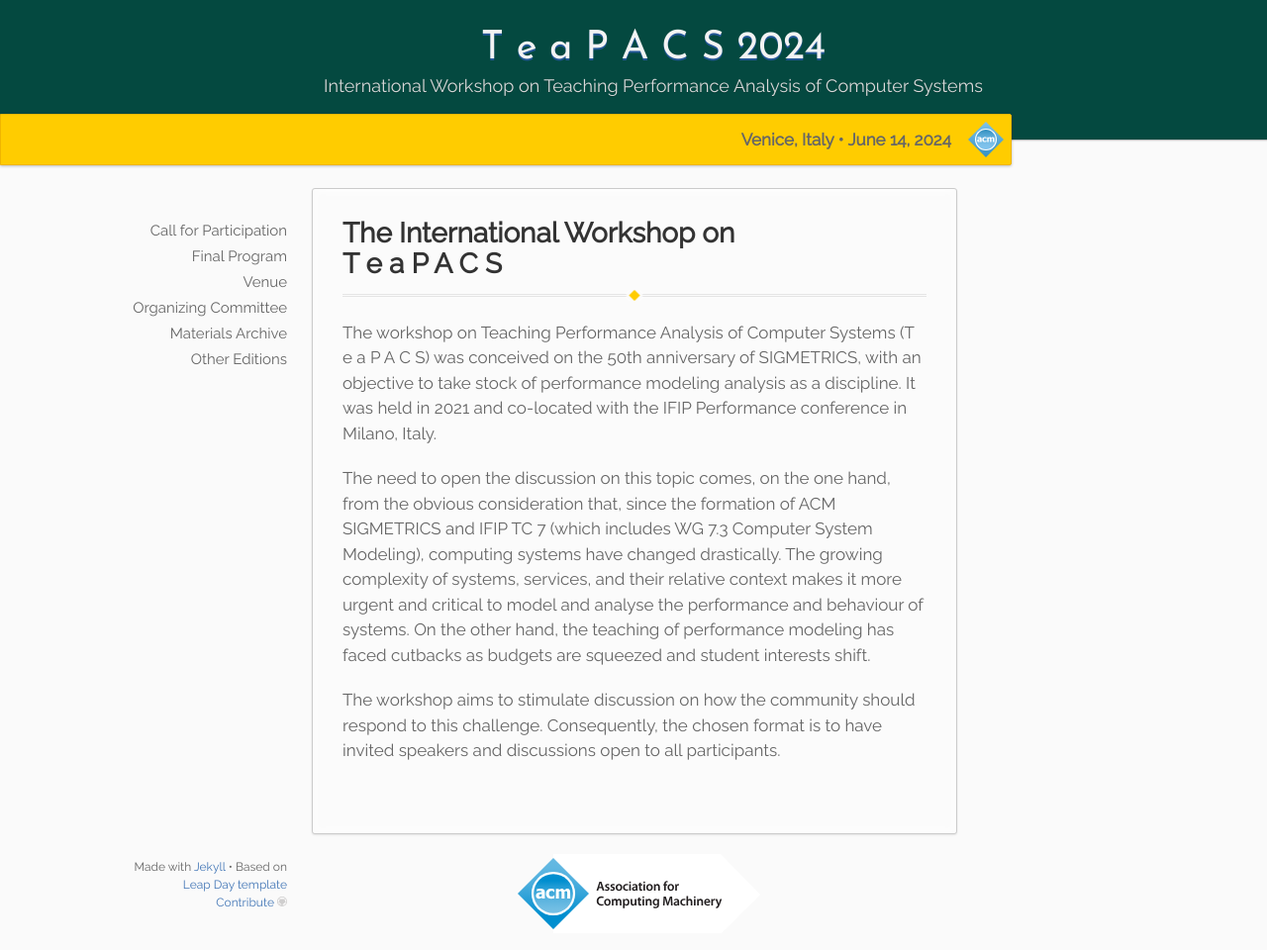
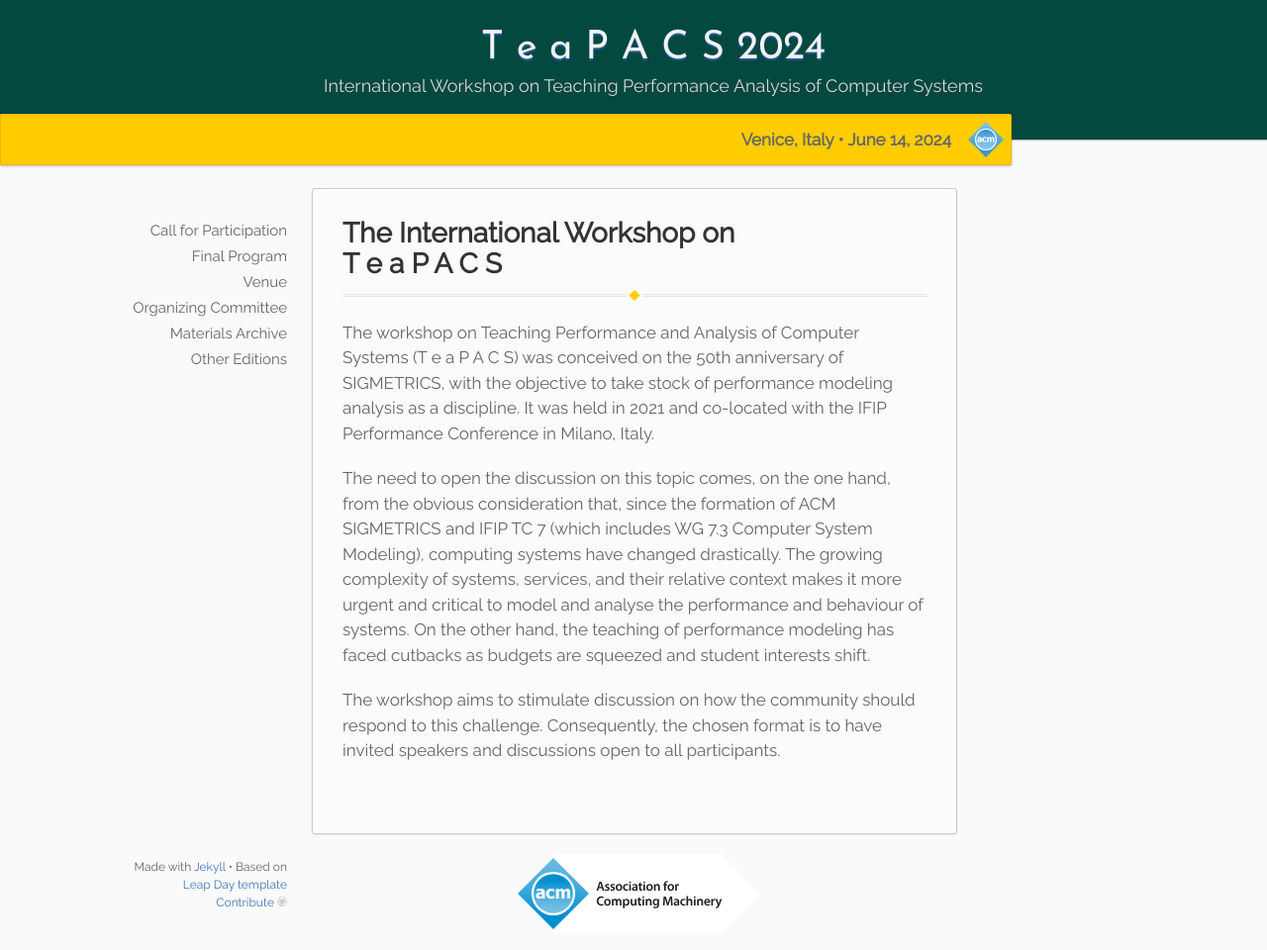
Before and after one commit to alessandropellegrini/teapacs.github.io, a Jekyll site: the page built from _2024/index.md, in a window 1280 px wide and 960 px high. Shown: the whole window at 99% size. Built offline with Jekyll 4.4.1, drawn with Linux system fonts in a browser that asks for light colours.

Commit message:
Update index.md

```diff
--- a/_2024/index.md
+++ b/_2024/index.md
@@ -13,7 +13,7 @@ title: "The International Workshop on<br/>T e a P A C S"
 {% for coll in site.collections %}{% if coll.label == page.collection %}{% assign edition = coll %}{% endif %}{% endfor %}
 {%- assign year = page.collection -%}
 
-The workshop on Teaching Performance Analysis of Computer Systems (T e a P A C S) was conceived on the 50th anniversary of SIGMETRICS, with an objective to take stock of performance modeling analysis as a discipline. It was held in 2021 and co-located with the IFIP Performance conference in Milano, Italy.
+The workshop on Teaching Performance and Analysis of Computer Systems (T e a P A C S) was conceived on the 50th anniversary of SIGMETRICS, with the objective to take stock of performance modeling analysis as a discipline. It was held in 2021 and co-located with the IFIP Performance Conference in Milano, Italy.
 
 The need to open the discussion on this topic comes, on the one hand, from the obvious consideration that, since the formation of ACM SIGMETRICS and IFIP TC 7 (which includes WG 7.3 Computer System Modeling), computing systems have changed drastically. The growing complexity of systems, services, and their relative context makes it more urgent and critical to model and analyse the performance and behaviour of systems. On the other hand, the teaching of performance modeling has faced cutbacks as budgets are squeezed and student interests shift.
 
```
